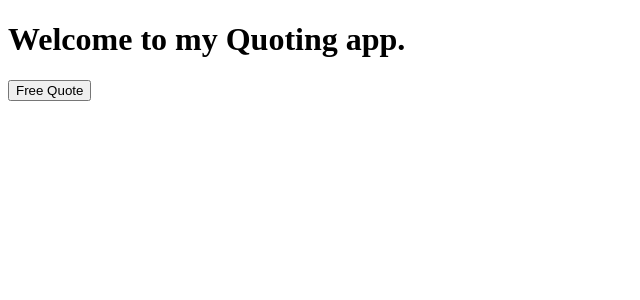
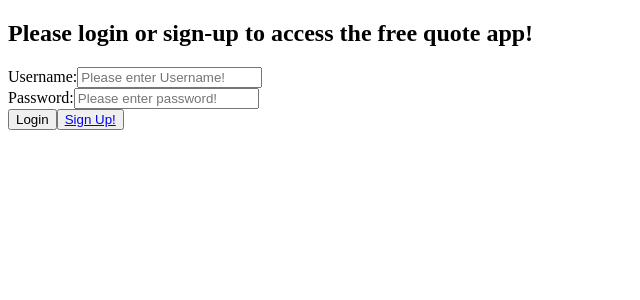
Before and after one commit to Joshua-Watson96/RemovalsQouting, a React (Create React App) app in the folder client/: page / in a window 1280 px wide. Shown: the top 300 px of the page, without its empty margins (0-640 px from the left). Built offline with nearby package versions, Linux system fonts and the light colour scheme.

Commit message:
added login and signup pages

```diff
--- a/client/package.json
+++ b/client/package.json
@@ -4,6 +4,7 @@
     "private": true,
     "proxy": "http://localhost:3001",
     "dependencies": {
+        "@apollo/client": "^3.7.17",
         "graphql": "^16.7.1",
         "react": "^18.2.0",
         "react-router": "^6.14.2",
--- a/client/src/App.js
+++ b/client/src/App.js
@@ -1,6 +1,8 @@
 import React from "react";
 import {BrowserRouter as Router, Route, Routes } from "react-router-dom";
-import { LandingPage } from "./pages/landing/landingPage"
+// import { LandingPage } from "./pages/landing/landingPage"
+import  { Login } from "./pages/login/login"
+import { Signup } from "./pages/login/signup"
 
 
 export default function App() {
@@ -9,11 +11,8 @@ export default function App() {
         // <Router basename="RemovalsQuoting">
         <Router>
             <Routes>
-            <Route
-            path="/"
-            element={
-            <LandingPage />}
-            />
+            <Route path="/" element={<Login />} />
+            <Route path="/signup" element={<Signup />}/>
             </Routes>
         </Router>
     )
--- a/client/src/index.js
+++ b/client/src/index.js
@@ -1,11 +1,16 @@
-import React from "react";
-import ReactDOM from "react-dom";
-import App from './App'
+import React from 'react';
+import ReactDOM from 'react-dom';
+import { ApolloProvider, ApolloClient, InMemoryCache } from '@apollo/client';
+import App from './App';
 
+const client = new ApolloClient({
+  uri: 'http://localhost:3001/graphql',
+  cache: new InMemoryCache(),
+});
 
 ReactDOM.render(
-    <React.StrictMode>
-        <App />
-    </React.StrictMode>,
-    document.getElementById('root')
-)
+  <ApolloProvider client={client}>
+    <App />
+  </ApolloProvider>,
+  document.getElementById('root')
+);
--- /dev/null
+++ b/client/src/pages/login/login.js
@@ -0,0 +1,65 @@
+import React, { useState } from 'react';
+import { useMutation } from '@apollo/client';
+import { gql } from '@apollo/client';
+import { Link } from "react-router-dom"
+
+const LOGIN_MUTATION = gql`
+  mutation Login($username: String!, $password: String!) {
+    login(username: $username, password: $password) {
+      token
+      user {
+        id
+        username
+      }
+    }
+  }
+`;
+
+export const Login = () => {
+  const [username, setUsername] = useState('');
+  const [password, setPassword] = useState('');
+
+  const [login] = useMutation(LOGIN_MUTATION);
+
+  const handleFormSubmit = async (e) => {
+    e.preventDefault();
+    try {
+      const { data } = await login({ variables: { username, password } });
+      localStorage.setItem('token', data.login.token);
+      window.location.reload();
+    } catch (error) {
+      console.error(error.message);
+    }
+  };
+
+  return (
+    <div>
+      <h2>Please login or sign-up to access the free quote app!</h2>
+      <form onSubmit={handleFormSubmit}>
+        <div>
+          <label>Username:</label>
+          <input
+            type="text"
+            value={username}
+            onChange={(e) => setUsername(e.target.value)}
+            placeholder='Please enter Username!'
+          />
+        </div>
+        <div>
+          <label>Password:</label>
+          <input
+            type="password"
+            value={password}
+            onChange={(e) => setPassword(e.target.value)}
+            placeholder='Please enter password!'
+          />
+        </div>
+        <button type="submit" id='loginBtn'>Login</button>
+        <button type="submit" id='signUpBtn'>
+          <Link to="/signup">Sign Up!</Link></button>
+      </form>
+    </div>
+  );
+};
+
+// export default Login;
--- /dev/null
+++ b/client/src/pages/login/signup.js
@@ -0,0 +1,58 @@
+import React, { useState } from 'react';
+import { useMutation } from '@apollo/client';
+import { gql } from '@apollo/client';
+
+const SIGNUP_MUTATION = gql`
+  mutation Signup($username: String!, $password: String!) {
+    signup(username: $username, password: $password) {
+      token
+      user {
+        id
+        username
+      }
+    }
+  }
+`;
+
+export const Signup = () => {
+  const [username, setUsername] = useState('');
+  const [password, setPassword] = useState('');
+
+  const [signup] = useMutation(SIGNUP_MUTATION);
+
+  const handleFormSubmit = async (e) => {
+    e.preventDefault();
+    try {
+      const { data } = await signup({ variables: { username, password } });
+      localStorage.setItem('token', data.signup.token);
+      window.location.reload();
+    } catch (error) {
+      console.error(error.message);
+    }
+  };
+
+  return (
+    <div>
+      <h2>Sign Up</h2>
+      <form onSubmit={handleFormSubmit}>
+        <div>
+          <label>Username:</label>
+          <input
+            type="text"
+            value={username}
+            onChange={(e) => setUsername(e.target.value)}
+          />
+        </div>
+        <div>
+          <label>Password:</label>
+          <input
+            type="password"
+            value={password}
+            onChange={(e) => setPassword(e.target.value)}
+          />
+        </div>
+        <button type="submit">Sign Up</button>
+      </form>
+    </div>
+  );
+};
```
Also changed, not shown: 2 other files (tests, documents, lock files or other folders).
